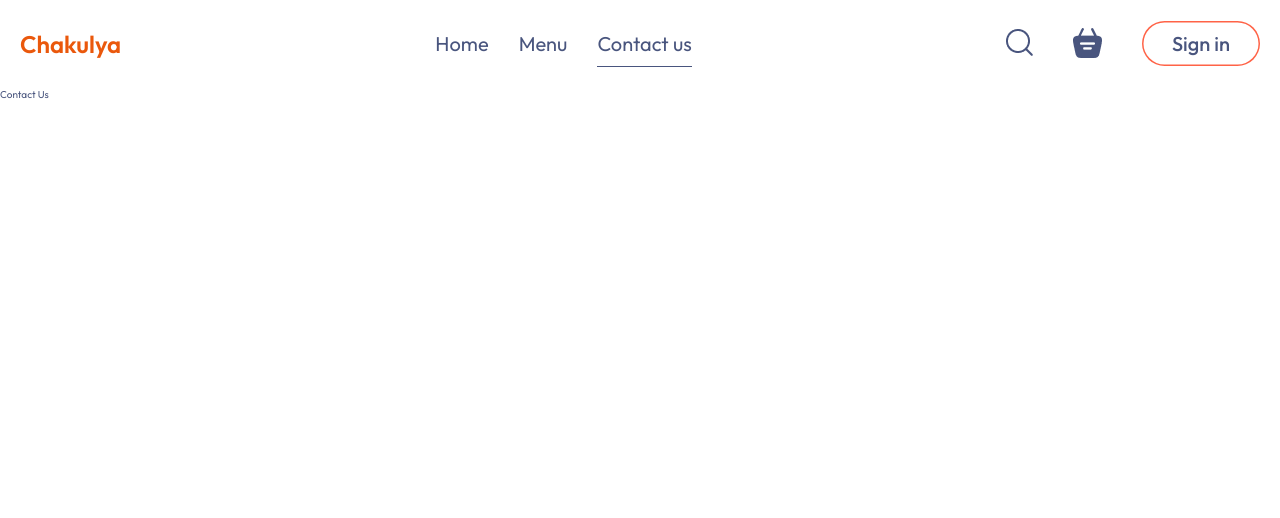
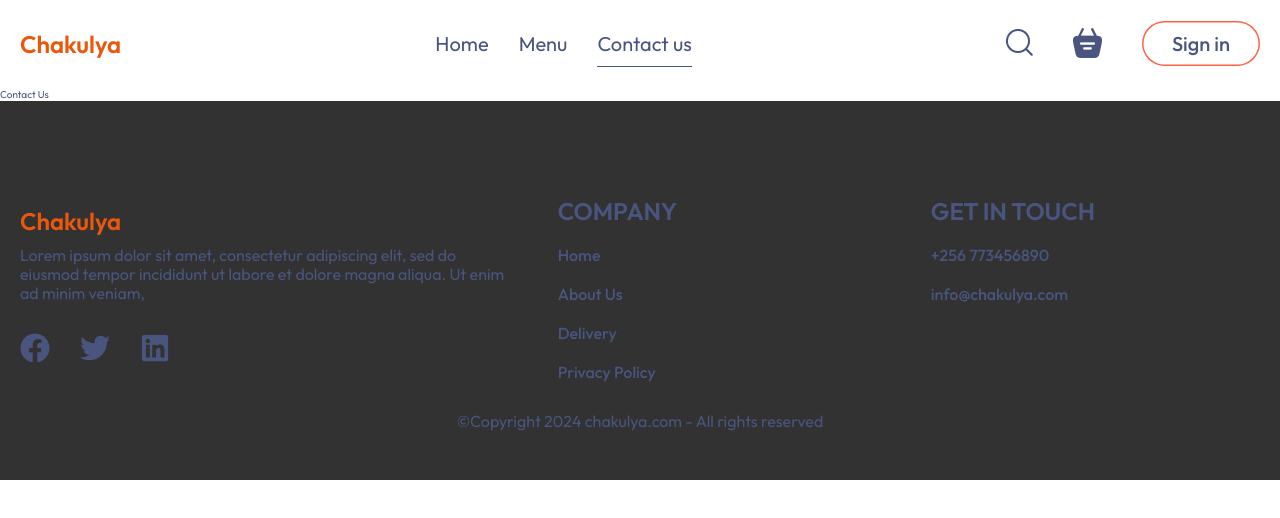
Before and after one commit to kalema1/chakulya, a React (Vite) app in the folder frontend/: page /contact-us in a window 1280 px wide. Shown: the top 518 px of the page. Built offline with nearby package versions, Linux system fonts and the light colour scheme.

Commit message:
create footer section
- created the footer section
- added styles to the Footer component.
- updated the FilterContext.

```diff
--- a/frontend/src/App.jsx
+++ b/frontend/src/App.jsx
@@ -4,6 +4,7 @@ import Menu from "./pages/Menu";
 import ContactUs from "./pages/ContactUs";
 import CartProvider from "./contexts/CartContext";
 import { FilterProvider } from "./contexts/FilterContext";
+import Footer from "./ui/Footer";
 
 function App() {
   return (
@@ -15,6 +16,7 @@ function App() {
             <Route path="menu" element={<Menu />} />
             <Route path="contact-us" element={<ContactUs />} />
           </Routes>
+          <Footer />
         </BrowserRouter>
       </CartProvider>
     </FilterProvider>
--- /dev/null
+++ b/frontend/src/constants/constants.js
@@ -0,0 +1 @@
+export const CURRENT_YEAR = new Date().getFullYear();
--- a/frontend/src/contexts/FilterContext.jsx
+++ b/frontend/src/contexts/FilterContext.jsx
@@ -18,7 +18,9 @@ function FilterProvider({ children }) {
   }
 
   return (
-    <FilterContext.Provider value={{ filteredFood, handleFilterCategory }}>
+    <FilterContext.Provider
+      value={{ filteredFood, handleFilterCategory, selectedCategory }}
+    >
       {children}
     </FilterContext.Provider>
   );
--- a/frontend/src/features/exploreMenu/ExploreMenuListItem.jsx
+++ b/frontend/src/features/exploreMenu/ExploreMenuListItem.jsx
@@ -2,13 +2,20 @@ import { useFilter } from "../../contexts/useFilter";
 import styles from "./ExploreMenuListItem.module.css";
 
 export default function ExploreMenuListItem({ menuItem }) {
-  const { handleFilterCategory } = useFilter();
+  const { handleFilterCategory, selectedCategory } = useFilter();
+
+  const isSelected = selectedCategory === menuItem.menuName;
+
   return (
     <div
       className={styles.itemContainer}
       onClick={() => handleFilterCategory(menuItem.menuName)}
     >
-      <img src={menuItem.menuImage} alt="" className={styles.img} />
+      <img
+        src={menuItem.menuImage}
+        alt=""
+        className={`${styles.img} ${isSelected ? styles["categorySet"] : ""}`}
+      />
       <p className={styles.para}>{menuItem.menuName}</p>
     </div>
   );
--- a/frontend/src/features/exploreMenu/ExploreMenuListItem.module.css
+++ b/frontend/src/features/exploreMenu/ExploreMenuListItem.module.css
@@ -14,6 +14,7 @@
   width: 8vw;
 }
 
+.img.categorySet,
 .img:hover {
   box-shadow: 0 0 0 1.5px var(--color-border) inset;
 }
--- a/frontend/src/features/food/FoodItem.module.css
+++ b/frontend/src/features/food/FoodItem.module.css
@@ -1,6 +1,6 @@
 .itemConatiner {
   border-radius: 1.5rem;
-  box-shadow: 0 0 3rem var(--color-box-shadow);
+  box-shadow: 0 0 1rem var(--color-box-shadow);
 }
 
 .image {
--- a/frontend/src/index.css
+++ b/frontend/src/index.css
@@ -39,6 +39,10 @@ a {
   text-decoration: none;
 }
 
+.section {
+  margin: 9.6rem 0;
+}
+
 .container {
   padding: 0 2rem;
   max-width: 130rem;
--- /dev/null
+++ b/frontend/src/ui/Footer.jsx
@@ -0,0 +1,62 @@
+import { Link } from "react-router-dom";
+import styles from "./Footer.module.css";
+import Logo from "./Logo";
+import Social from "./Social";
+import { CURRENT_YEAR } from "../constants/constants";
+
+export default function Footer() {
+  return (
+    <footer className={styles.footer}>
+      <div className="container">
+        <div>
+          <div className={styles.footerBox}>
+            <div>
+              <div className={styles.logoBox}>
+                <Logo />
+              </div>
+              <p className={styles.para}>
+                Lorem ipsum dolor sit amet, consectetur adipiscing elit, sed do
+                eiusmod tempor incididunt ut labore et dolore magna aliqua. Ut
+                enim ad minim veniam,
+              </p>
+              <Social />
+            </div>
+            <div>
+              <h3 className={styles.heading}>COMPANY</h3>
+              <ul className={styles.listBox}>
+                <li>
+                  <Link className={styles.footerLink}>Home</Link>
+                </li>
+                <li>
+                  <Link className={styles.footerLink}>About Us</Link>
+                </li>
+                <li>
+                  <Link className={styles.footerLink}>Delivery</Link>
+                </li>
+                <li>
+                  <Link className={styles.footerLink}>Privacy Policy</Link>
+                </li>
+              </ul>
+            </div>
+            <div>
+              <h3 className={styles.heading}>GET IN TOUCH</h3>
+              <ul className={styles.listBox}>
+                <li>
+                  <Link className={styles.footerLink}>+256 773456890</Link>
+                </li>
+                <li>
+                  <Link className={styles.footerLink}>info@chakulya.com</Link>
+                </li>
+              </ul>
+            </div>
+          </div>
+          <div>
+            <p className={styles.copyright}>
+              ©Copyright {CURRENT_YEAR} chakulya.com - All rights reserved
+            </p>
+          </div>
+        </div>
+      </div>
+    </footer>
+  );
+}
--- /dev/null
+++ b/frontend/src/ui/Footer.module.css
@@ -0,0 +1,57 @@
+.footer {
+  color: #d9d9d9 important;
+  padding: 9.6rem 0 4.8rem 0;
+  background-color: #323232;
+}
+
+.footerBox {
+  display: grid;
+  grid-template-columns: 1.5fr 1fr 1fr;
+  gap: 4.4rem;
+  margin-bottom: 3rem;
+}
+
+.logoBox {
+  cursor: pointer;
+}
+
+.para {
+  font-size: 1.6rem;
+  margin-bottom: 3rem;
+}
+
+.listBox {
+  display: flex;
+  flex-direction: column;
+  gap: 2rem;
+}
+
+.footerLink {
+  font-size: 1.6rem;
+  font-weight: 500;
+}
+
+.footerLink:hover {
+  color: white;
+}
+
+.heading {
+  margin-bottom: 2rem;
+  font-size: 2.4rem;
+  font-weight: 600;
+}
+
+.copyright {
+  font-size: 1.6rem;
+  text-align: center;
+}
+
+/* **************************** */
+/* below 700px */
+/* **************************** */
+
+@media (max-width: 43em) {
+  .footerBox {
+    grid-template-columns: 1fr;
+  }
+}
--- a/frontend/src/ui/Logo.module.css
+++ b/frontend/src/ui/Logo.module.css
@@ -3,4 +3,5 @@
   font-weight: 600;
   color: var(--color-font-1);
   padding: 1rem 0;
+  cursor: pointer;
 }
--- /dev/null
+++ b/frontend/src/ui/Social.jsx
@@ -0,0 +1,21 @@
+import { Link } from "react-router-dom";
+import styles from "./Social.module.css";
+import { FaFacebook, FaTwitter, FaLinkedin } from "react-icons/fa";
+
+export default function Social() {
+  return (
+    <div>
+      <div className={styles.socialBox}>
+        <Link className={styles.socialLink}>
+          <FaFacebook className={styles.socialLinkIcon} />
+        </Link>
+        <Link className={styles.socialLink}>
+          <FaTwitter className={styles.socialLinkIcon} />
+        </Link>
+        <Link className={styles.socialLink}>
+          <FaLinkedin className={styles.socialLinkIcon} />
+        </Link>
+      </div>
+    </div>
+  );
+}
--- /dev/null
+++ b/frontend/src/ui/Social.module.css
@@ -0,0 +1,18 @@
+.socialBox {
+  display: flex;
+  align-items: center;
+  gap: 3rem;
+}
+
+.socialLink {
+  font-size: 3rem;
+  cursor: pointer;
+  transition: 0.3s;
+}
+.socialLink:hover {
+  transform: scale(1.1);
+}
+
+.socialLinkIcon {
+  color: white;
+}
```
